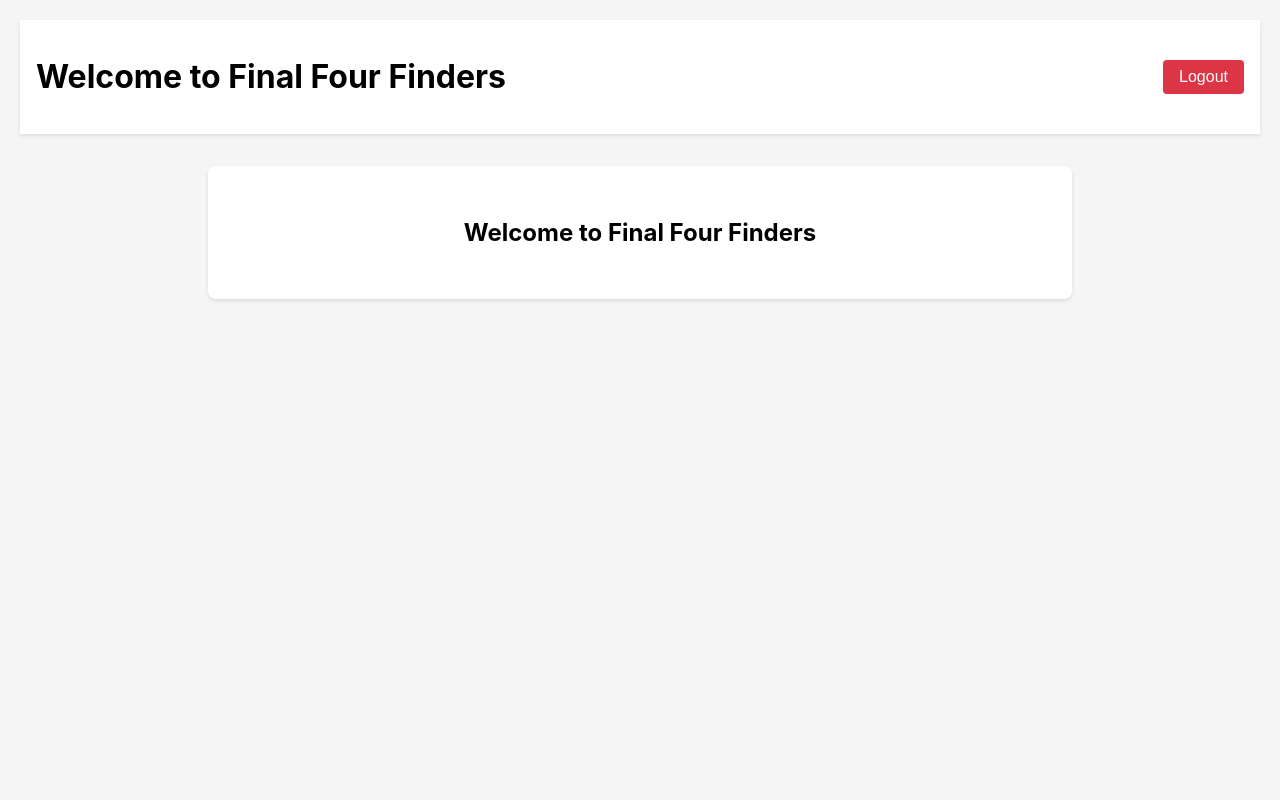
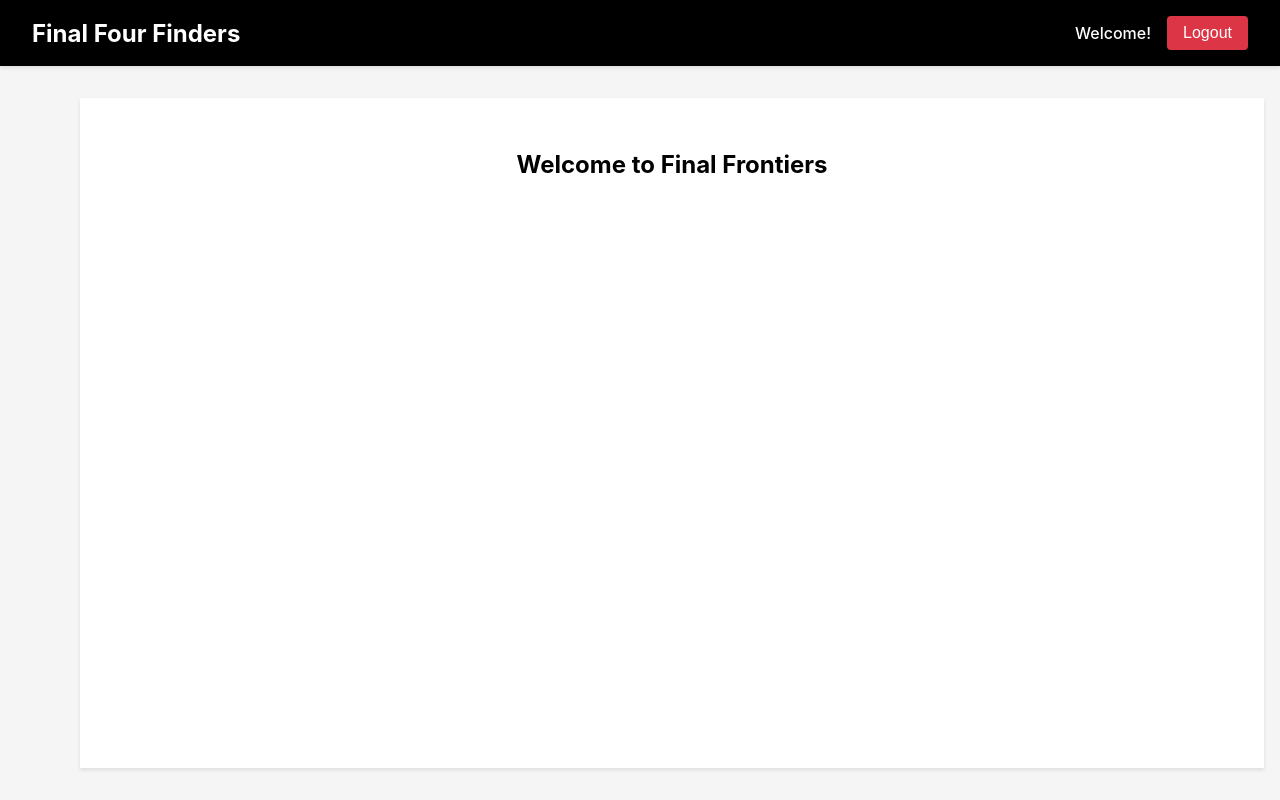
Before and after one commit to carlostbanks/FinalFourFinders, a React (Create React App) app in the folder frontend/: page /home in a window 1280 px wide. Built offline with nearby package versions, Linux system fonts and the light colour scheme; sample sign-in values are in the browser's storage.

Commit message:
code modify

```diff
--- a/frontend/src/App.css
+++ b/frontend/src/App.css
@@ -99,46 +99,55 @@ button:hover {
   background-color: #0056b3;
 }
 
-/* Home Page Styles */
-.home-container {
-  padding: 20px;
-}
-
-.home-header {
+/* Navbar Styles */
+.navbar {
+  background-color: #000000;
+  padding: 1rem 2rem;
   display: flex;
   justify-content: space-between;
   align-items: center;
-  padding: 1rem;
-  background-color: white;
   box-shadow: 0 2px 4px rgba(0, 0, 0, 0.1);
-  margin-bottom: 2rem;
 }
 
-.user-section {
+.navbar-brand h1 {
+  color: white;
+  margin: 0;
+  font-size: 1.5rem;
+}
+
+.navbar-user {
   display: flex;
   align-items: center;
   gap: 1rem;
 }
 
-.username {
+.navbar-user .username {
+  color: white;
   font-weight: 500;
-  color: #333;
 }
 
-.logout-button {
+.navbar-user .logout-button {
+  background-color: #dc3545;
   width: auto;
-  background-color: #dc3545;
+  padding: 0.5rem 1rem;
 }
 
-.logout-button:hover {
+.navbar-user .logout-button:hover {
   background-color: #c82333;
 }
 
+/* Home Page Styles */
+.home-container {
+  min-height: 100vh;
+  display: flex;
+  flex-direction: column;
+}
+
 .home-content {
+  flex: 1;
+  padding: 2rem;
+  margin: 2rem 5rem;
+  width: calc(100% - 10rem);
   background: white;
-  padding: 2rem;
-  border-radius: 8px;
   box-shadow: 0 2px 4px rgba(0, 0, 0, 0.1);
-  margin: 0 auto;
-  max-width: 800px;
 }
--- /dev/null
+++ b/frontend/src/components/Navbar.tsx
@@ -0,0 +1,31 @@
+import React from 'react';
+import { useNavigate } from 'react-router-dom';
+
+const Navbar: React.FC = () => {
+  const navigate = useNavigate();
+
+  const handleLogout = () => {
+    localStorage.removeItem('isAuthenticated');
+    navigate('/login');
+  };
+
+  const isAuthenticated = localStorage.getItem('isAuthenticated') === 'true';
+
+  return (
+    <nav className="navbar">
+      <div className="navbar-brand">
+        <h1>Final Four Finders</h1>
+      </div>
+      {isAuthenticated && (
+        <div className="navbar-user">
+          <span className="username">Welcome!</span>
+          <button onClick={handleLogout} className="logout-button">
+            Logout
+          </button>
+        </div>
+      )}
+    </nav>
+  );
+};
+
+export default Navbar;
--- a/frontend/src/pages/Home.tsx
+++ b/frontend/src/pages/Home.tsx
@@ -1,25 +1,12 @@
 import React from 'react';
-import { useNavigate } from 'react-router-dom';
+import Navbar from '../components/Navbar';
 
 const Home: React.FC = () => {
-  const navigate = useNavigate();
-
-  const handleLogout = () => {
-    localStorage.removeItem('isAuthenticated');
-    navigate('/login');
-  };
-
   return (
     <div className="home-container">
-      <header className="home-header">
-        <h1>Welcome to Final Four Finders</h1>
-        <button onClick={handleLogout} className="logout-button">
-          Logout
-        </button>
-      </header>
+      <Navbar />
       <main className="home-content">
-        <h2>Welcome to Final Four Finders</h2>
-
+        <h2>Welcome to Final Frontiers</h2>
       </main>
     </div>
   );
```
